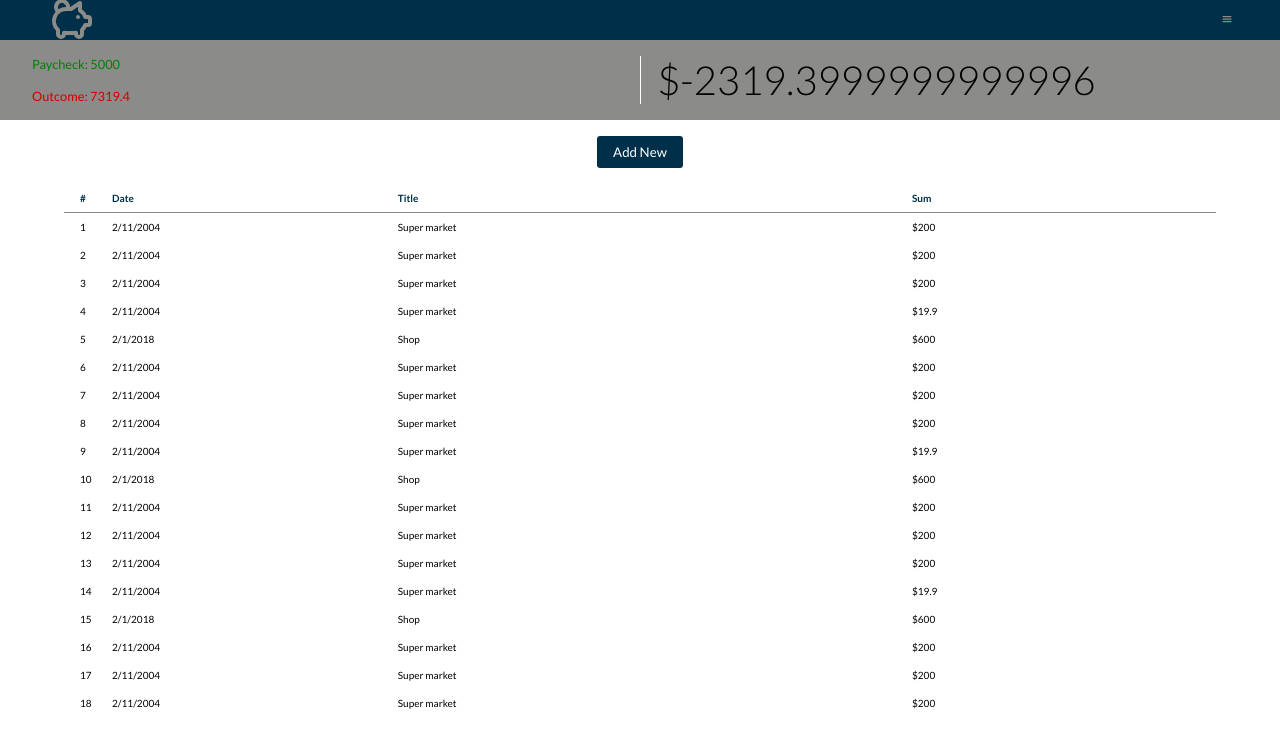
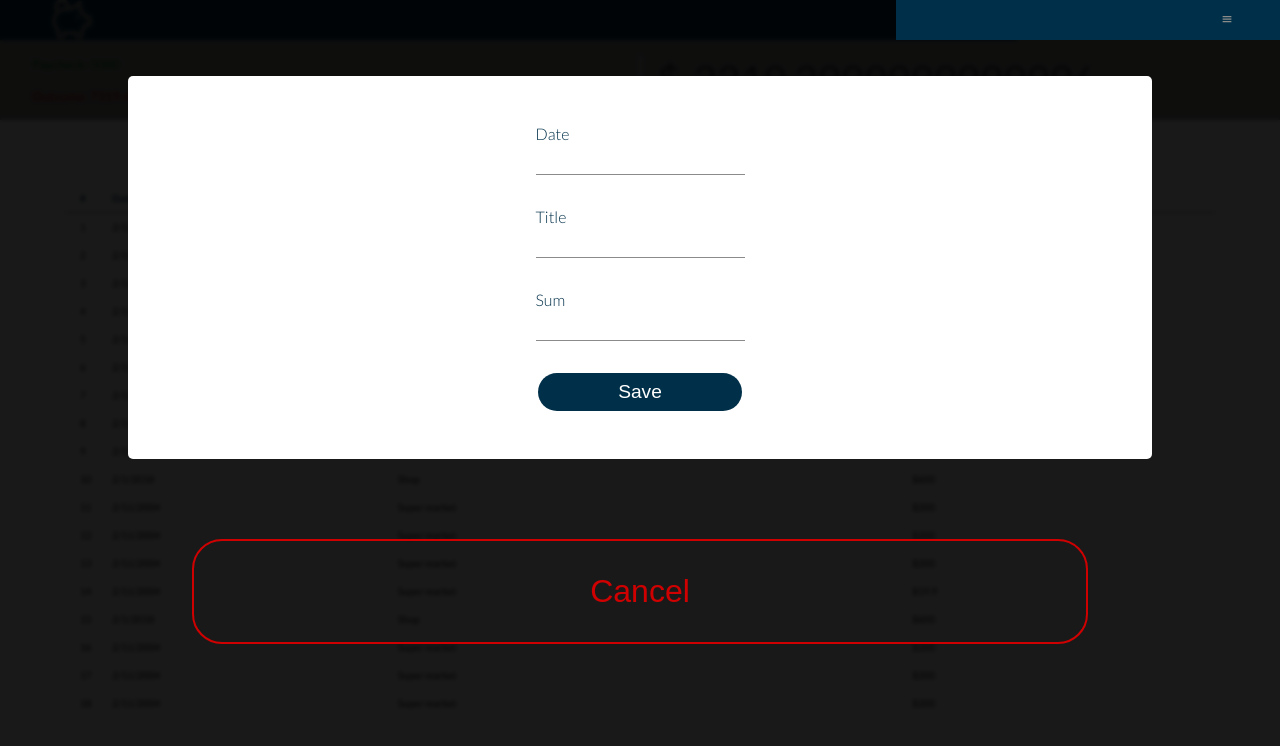
Before and after one commit to galm85/financial, a React (Create React App) app: page / in a window 1280 px wide. Both pictures are taken after a click on the button "Add New". Shown: the top 746 px of the page. Built offline with nearby package versions, Linux system fonts and the light colour scheme.

Commit message:
create 'add new' form

```diff
--- a/src/components/Expenses.tsx
+++ b/src/components/Expenses.tsx
@@ -1,5 +1,5 @@
 import axios from "axios";
-import { useEffect,useState } from "react"
+import { FormEvent, useEffect,useState } from "react"
 import { Expense } from "../types/Expense";
 
 
@@ -9,13 +9,24 @@ type Props = {
 
 const Expenses = ({expenses}:Props) => {
 
+    const [displayNew,setDisplayNow] = useState<Boolean>(false);
+    const [newExpense,setNewExpense] = useState<Expense>({} as Expense);
 
+    const handleChange = (e:any)=>{
+        setNewExpense({...newExpense,[e.target.name]:e.target.value});
+    }
+
+    const handleSubmit = (e:FormEvent)=>{
+        e.preventDefault();
+        let id = Math.round(Math.random() * 10000000) ;
+        console.log(id);
+    }
 
 
   return (
     <div className='expenses'>
         <div className="expenses__add-new">
-            <button className='expenses__btn'>Add New</button>
+            <button className='expenses__btn' onClick={()=>setDisplayNow(true)}>Add New</button>
         </div>
 
 
@@ -39,6 +50,31 @@ const Expenses = ({expenses}:Props) => {
             </div>
 
         </div>
+
+        {displayNew &&
+                <div className="expenses__new-modal">
+
+                    <form className="expenses__form" onSubmit={handleSubmit}>
+                        <div className="form-group">
+                            <label htmlFor="date">Date</label>
+                            <input type="text" id="date" className="input" name="date"  onChange={handleChange} />
+                        </div>
+                        <div className="form-group">
+                            <label htmlFor="title">Title</label>
+                            <input type="text" id="title" className="input"name="title" onChange={handleChange}/>
+                        </div>
+                        <div className="form-group">
+                            <label htmlFor="sum">Sum</label>
+                            <input type="number" id="sum" className="input"name="sum"  onChange={handleChange}/>
+                        </div>
+
+
+                        <button className="expenses__submit">Save</button>
+                    </form>
+
+                    <button className="expenses__cancel" onClick={()=>setDisplayNow(false)} >Cancel</button>
+                </div>
+        }
     </div>
   )
 }
--- a/src/scss/_expenses.scss
+++ b/src/scss/_expenses.scss
@@ -74,4 +74,87 @@
     }
 
 
+
+
+
+    &__new-modal{
+        position: absolute;
+        top:0;
+        left: 0;
+        z-index: 100;
+        height: 100%;
+        width: 100%;
+        background-color: rgba($color-black,0.9);
+        backdrop-filter: blur(2px);
+        display: flex;
+        justify-content: center;
+        align-items: center;
+        flex-direction: column;
+    }
+
+
+    &__form{
+        width: 80%;
+       padding: 3rem;
+        background-color: $color-white;
+        border-radius: 5px;
+        display: flex;
+        flex-direction: column;
+        justify-content: center;
+        align-items: center;
+        transform: translateY(-5rem);
+
+
+        .form-group{
+            display: flex;
+            flex-direction: column;
+
+            label{
+                font-size: 1rem;
+                color: $color-blue;
+                font-weight: $thin;
+            }
+            input{
+                padding: 0.5rem 1rem;
+                outline: none;
+                border: none;
+                border-bottom: 1px solid $color-gray-light;
+                margin-bottom: 2rem;
+                transition: all 0.5s ease;
+
+                &:focus{
+                    border-bottom: 1px solid $color-green;
+
+                }
+
+            }
+
+        }
+    }
+
+
+    &__submit{
+        border:none;
+        padding: 0.5rem 5rem;
+        font-size: 1.2rem;
+        background-color: $color-blue;
+        color: $color-white;
+        border-radius: 2rem;
+    }
+
+
+    &__cancel{
+        width: 70%;
+        padding: 2rem;
+        background-color: transparent;
+        border: 2px solid $color-red;
+        color: $color-red;
+        font-size: 2rem;
+        font-weight: $thin;
+        border-radius: 30px;
+        transition: all 0.3s ease;
+
+
+    }
+
 }
--- a/src/scss/_variables.scss
+++ b/src/scss/_variables.scss
@@ -12,6 +12,7 @@ $black:900;
 
 // Colors
 $color-white:#ffffff;
+$color-black:#000000;
 $color-blue:#003049;
 $color-red:#d00000;
 $color-green:#008000;
```
